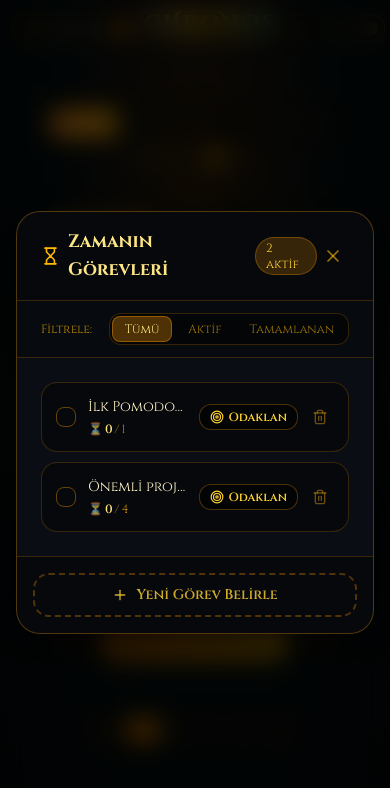
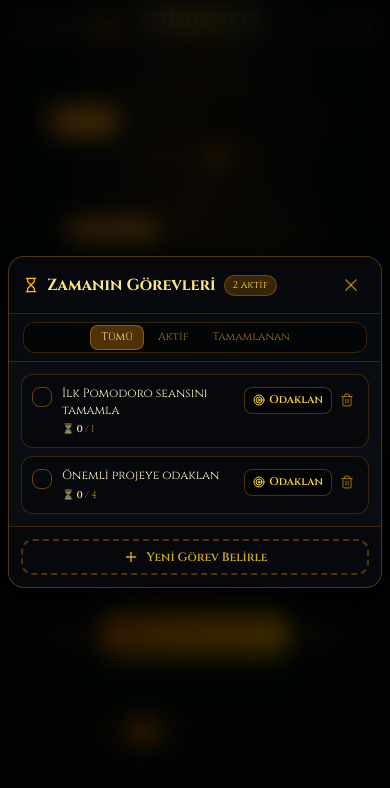
Before and after one commit to AidenVanya/Pomodoro, a React (Vite) app: page / in a window 390 px wide. Both pictures are taken after a click on the button "Görevler Listesi". Shown: the top 788 px of the page. Built offline with nearby package versions, Linux system fonts and the light colour scheme.

Commit message:
fix: mobilde gorevler ve yazilar sigdirildi, yan carklar kaldirildi, ana cark surekli doner yapildi

```diff
--- a/src/App.tsx
+++ b/src/App.tsx
@@ -200,8 +200,8 @@ export function App() {
       </main>
 
       {/* Minimal Footer with Chronos Time Proverb */}
-      <footer className="w-full pb-[max(0.6rem,env(safe-area-inset-bottom))] pt-1 sm:pt-2 text-center text-xs text-amber-400/60 relative z-10 shrink-0 font-chronos">
-        <p className="flex items-center justify-center gap-1.5 text-[11px] sm:text-xs tracking-wider opacity-80">
+      <footer className="w-full pb-[max(0.6rem,env(safe-area-inset-bottom))] pt-1 sm:pt-2 px-3 text-center text-xs text-amber-400/60 relative z-10 shrink-0 font-chronos">
+        <p className="flex items-center justify-center gap-1.5 text-[10px] sm:text-xs tracking-wider opacity-80 px-2">
           <span>⏳</span>
           <span className="italic">"Zaman, ölümlülerin en kıymetli hazinesidir; her saniye bir zaferdir."</span>
           <span>⚜</span>
--- a/src/components/ClockworkGears.tsx
+++ b/src/components/ClockworkGears.tsx
@@ -15,7 +15,6 @@ export const ClockworkGears: React.FC<ClockworkGearsProps> = ({
   className = '',
 }) => {
   const isRunning = status === 'RUNNING';
-  const isPaused = status === 'PAUSED';
 
   // Roman numerals on the Chronos Astrolabe dial (as in the boss arena floor)
   const romanNumerals = ['XII', 'I', 'II', 'III', 'IV', 'V', 'VI', 'VII', 'VIII', 'IX', 'X', 'XI'];
@@ -104,64 +103,11 @@ export const ClockworkGears: React.FC<ClockworkGearsProps> = ({
         </defs>
 
         {/* ======================================================== */}
-        {/* INTERLOCKING SATELLITE GEAR 1: Top-Left Bronze Cogwheel  */}
+        {/* MAIN ASTROLABE GEAR: The Great Wheel of Chronos (Center) */}
+        {/* Constantly spins smoothly to honor the Titan of Time     */}
         {/* ======================================================== */}
         <g
-          className={`origin-[75px_75px] ${isRunning ? 'animate-spin-ccw' : isPaused ? 'paused' : 'opacity-80'}`}
-          style={{ transformOrigin: '75px 75px' }}
-        >
-          {/* Shadow & Teeth */}
-          <path
-            d={generateGearPath(75, 75, 72, 60, 16)}
-            fill="url(#chronosBronze)"
-            stroke="#fbbf24"
-            strokeWidth="1.5"
-            strokeOpacity="0.4"
-            filter="url(#gearShadow)"
-          />
-          {/* Inner ring */}
-          <circle cx="75" cy="75" r="44" fill="#090d14" stroke="#d97706" strokeWidth="2" strokeDasharray="3 4" />
-          {/* Cutout spokes */}
-          <line x1="75" y1="35" x2="75" y2="115" stroke="#fbbf24" strokeWidth="2" strokeOpacity="0.6" />
-          <line x1="35" y1="75" x2="115" y2="75" stroke="#fbbf24" strokeWidth="2" strokeOpacity="0.6" />
-          <line x1="47" y1="47" x2="103" y2="103" stroke="#fbbf24" strokeWidth="2" strokeOpacity="0.6" />
-          <line x1="47" y1="103" x2="103" y2="47" stroke="#fbbf24" strokeWidth="2" strokeOpacity="0.6" />
-          {/* Center Axle Nut */}
-          <circle cx="75" cy="75" r="14" fill="url(#chronosGold)" stroke="#78350f" strokeWidth="2" />
-          <circle cx="75" cy="75" r="5" fill="#18181b" />
-        </g>
-
-        {/* ======================================================== */}
-        {/* INTERLOCKING SATELLITE GEAR 2: Bottom-Right Gold Cogwheel*/}
-        {/* ======================================================== */}
-        <g
-          className={`origin-[425px_415px] ${isRunning ? 'animate-spin-ccw-fast' : isPaused ? 'paused' : 'opacity-80'}`}
-          style={{ transformOrigin: '425px 415px' }}
-        >
-          {/* Teeth */}
-          <path
-            d={generateGearPath(425, 415, 62, 52, 14)}
-            fill="url(#chronosBronze)"
-            stroke="#fbbf24"
-            strokeWidth="1.5"
-            strokeOpacity="0.5"
-            filter="url(#gearShadow)"
-          />
-          <circle cx="425" cy="415" r="36" fill="#090d14" stroke="#d97706" strokeWidth="2" />
-          {/* Triangular spoke cutouts */}
-          <circle cx="425" cy="415" r="24" fill="none" stroke="#fbbf24" strokeWidth="1" strokeDasharray="2 3" />
-          <line x1="425" y1="385" x2="425" y2="445" stroke="#fbbf24" strokeWidth="2" strokeOpacity="0.6" />
-          <line x1="395" y1="415" x2="455" y2="415" stroke="#fbbf24" strokeWidth="2" strokeOpacity="0.6" />
-          {/* Center Hub */}
-          <circle cx="425" cy="415" r="12" fill="url(#chronosGold)" stroke="#78350f" strokeWidth="1.5" />
-          <circle cx="425" cy="415" r="4" fill="#090d14" />
-        </g>
-
-        {/* ======================================================== */}
-        {/* MAIN ASTROLABE GEAR: The Great Wheel of Chronos (Center) */}
-        {/* ======================================================== */}
-        <g
-          className={`origin-[250px_250px] ${isRunning ? 'animate-spin-cw' : isPaused ? 'paused' : 'opacity-90'}`}
+          className="origin-[250px_250px] animate-spin-cw"
           style={{ transformOrigin: '250px 250px' }}
         >
           {/* Great Outer Spiky Gear Teeth (Hades II Clockwork Cathedral Style) */}
--- a/src/components/TaskModal.tsx
+++ b/src/components/TaskModal.tsx
@@ -79,21 +79,21 @@ export const TaskModal: React.FC<TaskModalProps> = ({
       role="dialog"
       aria-modal="true"
       aria-labelledby="task-modal-title"
-      className="fixed inset-0 z-50 flex items-center justify-center p-4 bg-black/70 backdrop-blur-md animate-in fade-in duration-200"
+      className="fixed inset-0 z-50 flex items-center justify-center p-2 sm:p-4 bg-black/75 backdrop-blur-md animate-in fade-in duration-200"
       onClick={onClose}
     >
       <div
-        className="w-full max-w-lg bg-[#0a0e14] text-amber-100 rounded-3xl border border-amber-500/30 shadow-[0_10px_40px_rgba(0,0,0,0.8)] overflow-hidden flex flex-col max-h-[85dvh] m-auto font-chronos"
+        className="w-full max-w-lg bg-[#0a0e14] text-amber-100 rounded-2xl sm:rounded-3xl border border-amber-500/30 shadow-[0_10px_40px_rgba(0,0,0,0.8)] overflow-hidden flex flex-col max-h-[90dvh] sm:max-h-[85dvh] m-auto font-chronos"
         onClick={(e) => e.stopPropagation()}
       >
         {/* Header */}
-        <div className="flex items-center justify-between px-6 py-4 border-b border-amber-500/20 bg-black/40">
-          <div className="flex items-center gap-2">
-            <Hourglass className="w-5 h-5 text-amber-400" />
-            <h2 id="task-modal-title" className="text-lg font-bold text-amber-200">
+        <div className="flex items-center justify-between px-3.5 sm:px-6 py-3 sm:py-4 border-b border-amber-500/20 bg-black/40">
+          <div className="flex items-center gap-2 min-w-0">
+            <Hourglass className="w-4 h-4 sm:w-5 sm:h-5 text-amber-400 shrink-0" />
+            <h2 id="task-modal-title" className="text-base sm:text-lg font-bold text-amber-200 truncate">
               Zamanın Görevleri
             </h2>
-            <span className="text-xs px-2.5 py-0.5 rounded-full bg-amber-500/20 text-amber-300 border border-amber-500/30">
+            <span className="text-[10px] sm:text-xs px-2 py-0.5 rounded-full bg-amber-500/20 text-amber-300 border border-amber-500/30 shrink-0">
               {tasks.filter((t) => !t.isCompleted).length} aktif
             </span>
           </div>
@@ -102,20 +102,20 @@ export const TaskModal: React.FC<TaskModalProps> = ({
             type="button"
             onClick={onClose}
             aria-label="Kapat"
-            className="p-1.5 rounded-xl text-amber-400/60 hover:text-amber-200 hover:bg-amber-500/10 transition-colors cursor-pointer"
+            className="p-1.5 rounded-xl text-amber-400/60 hover:text-amber-200 hover:bg-amber-500/10 transition-colors cursor-pointer shrink-0 ml-2"
           >
             <X className="w-5 h-5" />
           </button>
         </div>
 
         {/* Filter Bar */}
-        <div className="flex items-center justify-between px-6 py-3 border-b border-amber-500/20 bg-black/30 text-xs">
-          <span className="text-amber-400/70">Filtrele:</span>
-          <div className="flex items-center gap-1 bg-black/50 p-0.5 rounded-xl border border-amber-500/20">
+        <div className="flex items-center justify-between px-3.5 sm:px-6 py-2 sm:py-2.5 border-b border-amber-500/20 bg-black/30 text-xs">
+          <span className="text-amber-400/70 hidden xs:inline">Filtrele:</span>
+          <div className="flex items-center gap-1 bg-black/50 p-0.5 rounded-xl border border-amber-500/20 w-full xs:w-auto justify-center">
             <button
               type="button"
               onClick={() => setFilter('all')}
-              className={`px-3 py-1 rounded-lg font-medium transition-colors cursor-pointer ${
+              className={`px-2.5 sm:px-3 py-1 rounded-lg text-[11px] sm:text-xs font-medium transition-colors cursor-pointer ${
                 filter === 'all'
                   ? 'bg-amber-500/30 text-amber-200 border border-amber-500/40 shadow-xs'
                   : 'text-amber-400/60 hover:text-amber-200'
@@ -126,7 +126,7 @@ export const TaskModal: React.FC<TaskModalProps> = ({
             <button
               type="button"
               onClick={() => setFilter('active')}
-              className={`px-3 py-1 rounded-lg font-medium transition-colors cursor-pointer ${
+              className={`px-2.5 sm:px-3 py-1 rounded-lg text-[11px] sm:text-xs font-medium transition-colors cursor-pointer ${
                 filter === 'active'
                   ? 'bg-amber-500/30 text-amber-200 border border-amber-500/40 shadow-xs'
                   : 'text-amber-400/60 hover:text-amber-200'
@@ -137,7 +137,7 @@ export const TaskModal: React.FC<TaskModalProps> = ({
             <button
               type="button"
               onClick={() => setFilter('completed')}
-              className={`px-3 py-1 rounded-lg font-medium transition-colors cursor-pointer ${
+              className={`px-2.5 sm:px-3 py-1 rounded-lg text-[11px] sm:text-xs font-medium transition-colors cursor-pointer ${
                 filter === 'completed'
                   ? 'bg-amber-500/30 text-amber-200 border border-amber-500/40 shadow-xs'
                   : 'text-amber-400/60 hover:text-amber-200'
@@ -149,9 +149,9 @@ export const TaskModal: React.FC<TaskModalProps> = ({
         </div>
 
         {/* Task List */}
-        <div className="p-6 overflow-y-auto space-y-2.5 flex-1">
+        <div className="p-3 sm:p-5 overflow-y-auto space-y-2 sm:space-y-2.5 flex-1">
           {filteredTasks.length === 0 ? (
-            <div className="py-12 text-center text-amber-400/60 text-sm">
+            <div className="py-10 text-center text-amber-400/60 text-xs sm:text-sm px-4">
               {filter === 'completed'
                 ? 'Henüz mühürlenmiş görev yok.'
                 : filter === 'active'
@@ -165,18 +165,18 @@ export const TaskModal: React.FC<TaskModalProps> = ({
               return (
                 <div
                   key={task.id}
-                  className={`group flex items-center justify-between p-3.5 rounded-2xl border transition-all duration-200 ${
+                  className={`group flex items-start sm:items-center justify-between p-2.5 sm:p-3.5 rounded-xl sm:rounded-2xl border transition-all duration-200 gap-2 sm:gap-3 ${
                     isActive
                       ? 'border-amber-400/70 bg-amber-500/15 shadow-sm shadow-amber-500/20'
                       : 'border-amber-500/20 bg-black/40 hover:border-amber-500/40'
                   }`}
                 >
-                  <div className="flex items-center gap-3 min-w-0 flex-1">
+                  <div className="flex items-start sm:items-center gap-2.5 sm:gap-3 min-w-0 flex-1">
                     <button
                       type="button"
                       onClick={() => handleToggleComplete(task.id)}
                       aria-label={task.isCompleted ? 'Tamamlanmadı yap' : 'Tamamlandı yap'}
-                      className={`w-5 h-5 rounded-lg border flex items-center justify-center transition-colors cursor-pointer shrink-0 ${
+                      className={`w-5 h-5 rounded-lg border flex items-center justify-center transition-colors cursor-pointer shrink-0 mt-0.5 sm:mt-0 ${
                         task.isCompleted
                           ? 'bg-emerald-500 border-emerald-400 text-black'
                           : 'border-amber-500/40 hover:border-emerald-400 text-transparent'
@@ -187,7 +187,7 @@ export const TaskModal: React.FC<TaskModalProps> = ({
 
                     <div className="min-w-0 flex-1">
                       <p
-                        className={`text-sm font-medium truncate transition-all ${
+                        className={`text-xs sm:text-sm font-medium break-words leading-snug transition-all ${
                           task.isCompleted
                             ? 'line-through text-amber-400/40'
                             : 'text-amber-100'
@@ -196,7 +196,7 @@ export const TaskModal: React.FC<TaskModalProps> = ({
                         {task.title}
                       </p>
 
-                      <div className="flex items-center gap-1.5 mt-1 text-xs text-amber-400/70">
+                      <div className="flex items-center flex-wrap gap-1.5 mt-1 text-[10px] sm:text-xs text-amber-400/70">
                         <span className="flex items-center gap-0.5">
                           <span aria-hidden="true">⏳</span>
                           <span className="font-semibold text-amber-200">
@@ -207,7 +207,7 @@ export const TaskModal: React.FC<TaskModalProps> = ({
                         </span>
 
                         {task.completedPomodoros >= task.estimatedPomodoros && (
-                          <span className="text-[11px] text-emerald-400 font-medium ml-1">
+                          <span className="text-[10px] sm:text-[11px] text-emerald-400 font-medium ml-0.5">
                             Zafer kazanıldı
                           </span>
                         )}
@@ -215,19 +215,19 @@ export const TaskModal: React.FC<TaskModalProps> = ({
                     </div>
                   </div>
 
-                  <div className="flex items-center gap-2 shrink-0 ml-3">
+                  <div className="flex items-center gap-1 sm:gap-2 shrink-0 self-start sm:self-center pt-0.5 sm:pt-0">
                     {!task.isCompleted && (
                       <button
                         type="button"
                         onClick={() => onSelectActiveTask(isActive ? null : task.id)}
-                        className={`flex items-center gap-1 px-2.5 py-1 rounded-xl text-xs font-semibold transition-all cursor-pointer ${
+                        className={`flex items-center gap-1 px-2 py-1 sm:px-2.5 sm:py-1 rounded-lg sm:rounded-xl text-[11px] sm:text-xs font-semibold transition-all cursor-pointer ${
                           isActive
-                            ? 'bg-amber-500 text-black shadow-xs'
+                            ? 'bg-amber-500 text-black shadow-xs font-bold'
                             : 'bg-black/60 border border-amber-500/30 text-amber-300 hover:bg-amber-500/20'
                         }`}
                         title={isActive ? 'Aktif görevi kaldır' : 'Bu göreve odaklan'}
                       >
-                        <Target className="w-3.5 h-3.5" />
+                        <Target className="w-3 h-3 sm:w-3.5 sm:h-3.5" />
                         <span>{isActive ? 'Aktif' : 'Odaklan'}</span>
                       </button>
                     )}
@@ -236,9 +236,9 @@ export const TaskModal: React.FC<TaskModalProps> = ({
                       type="button"
                       onClick={() => handleDeleteTask(task.id)}
                       aria-label="Görevi Sil"
-                      className="p-1.5 rounded-lg text-amber-400/50 hover:text-rose-400 hover:bg-rose-500/10 transition-colors opacity-80 group-hover:opacity-100 cursor-pointer"
+                      className="p-1 sm:p-1.5 rounded-lg text-amber-400/50 hover:text-rose-400 hover:bg-rose-500/10 transition-colors cursor-pointer"
                     >
-                      <Trash2 className="w-4 h-4" />
+                      <Trash2 className="w-3.5 h-3.5 sm:w-4 sm:h-4" />
                     </button>
                   </div>
                 </div>
@@ -248,46 +248,46 @@ export const TaskModal: React.FC<TaskModalProps> = ({
         </div>
 
         {/* Footer / Add Task Area */}
-        <div className="p-4 border-t border-amber-500/20 bg-black/40">
+        <div className="p-3 sm:p-4 border-t border-amber-500/20 bg-black/40">
           {!isAdding ? (
             <button
               type="button"
               onClick={() => setIsAdding(true)}
-              className="w-full py-2.5 px-4 rounded-2xl border-2 border-dashed border-amber-500/30 hover:border-amber-400/60 text-amber-300/80 hover:text-amber-200 flex items-center justify-center gap-2 text-sm font-semibold transition-all cursor-pointer"
+              className="w-full py-2 sm:py-2.5 px-3 sm:px-4 rounded-xl sm:rounded-2xl border-2 border-dashed border-amber-500/30 hover:border-amber-400/60 text-amber-300/80 hover:text-amber-200 flex items-center justify-center gap-2 text-xs sm:text-sm font-semibold transition-all cursor-pointer"
             >
               <Plus className="w-4 h-4" />
               <span>Yeni Görev Belirle</span>
             </button>
           ) : (
-            <form onSubmit={handleAddTask} className="space-y-3">
+            <form onSubmit={handleAddTask} className="space-y-2.5 sm:space-y-3">
               <input
                 type="text"
                 autoFocus
                 placeholder="Görev adı..."
                 value={newTitle}
                 onChange={(e) => setNewTitle(e.target.value)}
-                className="w-full px-3.5 py-2 text-sm rounded-xl border border-amber-500/40 bg-black/60 text-amber-100 placeholder-amber-400/40 focus:outline-none focus:border-amber-400"
+                className="w-full px-3 py-2 text-xs sm:text-sm rounded-xl border border-amber-500/40 bg-black/60 text-amber-100 placeholder-amber-400/40 focus:outline-none focus:border-amber-400"
               />
 
               <div className="flex items-center justify-between">
-                <span className="text-xs text-amber-400/80">
+                <span className="text-[11px] sm:text-xs text-amber-400/80">
                   Tahmini Süre (Kum Saati):
                 </span>
                 <div className="flex items-center gap-2">
                   <button
                     type="button"
                     onClick={() => setEstimatedPomodoros((prev) => Math.max(1, prev - 1))}
-                    className="w-7 h-7 rounded-lg bg-black/60 border border-amber-500/30 flex items-center justify-center text-sm font-bold text-amber-300 cursor-pointer hover:bg-amber-500/20"
+                    className="w-6 h-6 sm:w-7 sm:h-7 rounded-lg bg-black/60 border border-amber-500/30 flex items-center justify-center text-xs sm:text-sm font-bold text-amber-300 cursor-pointer hover:bg-amber-500/20"
                   >
                     -
                   </button>
-                  <span className="font-mono text-xs px-2 text-amber-200">
+                  <span className="font-mono text-xs px-1.5 sm:px-2 text-amber-200">
                     ⏳ {estimatedPomodoros}
                   </span>
                   <button
                     type="button"
                     onClick={() => setEstimatedPomodoros((prev) => Math.min(10, prev + 1))}
-                    className="w-7 h-7 rounded-lg bg-black/60 border border-amber-500/30 flex items-center justify-center text-sm font-bold text-amber-300 cursor-pointer hover:bg-amber-500/20"
+                    className="w-6 h-6 sm:w-7 sm:h-7 rounded-lg bg-black/60 border border-amber-500/30 flex items-center justify-center text-xs sm:text-sm font-bold text-amber-300 cursor-pointer hover:bg-amber-500/20"
                   >
                     +
                   </button>
@@ -298,14 +298,14 @@ export const TaskModal: React.FC<TaskModalProps> = ({
                 <button
                   type="button"
                   onClick={() => setIsAdding(false)}
-                  className="px-3 py-1.5 text-xs text-amber-400/60 hover:text-amber-200 cursor-pointer"
+                  className="px-2.5 sm:px-3 py-1.5 text-xs text-amber-400/60 hover:text-amber-200 cursor-pointer"
                 >
                   Vazgeç
                 </button>
                 <button
                   type="submit"
                   disabled={!newTitle.trim()}
-                  className="px-4 py-1.5 text-xs font-bold rounded-xl bg-gradient-to-r from-amber-600 to-amber-500 text-black hover:from-amber-500 hover:to-yellow-400 disabled:opacity-50 cursor-pointer shadow-xs"
+                  className="px-3.5 sm:px-4 py-1.5 text-xs font-bold rounded-xl bg-gradient-to-r from-amber-600 to-amber-500 text-black hover:from-amber-500 hover:to-yellow-400 disabled:opacity-50 cursor-pointer shadow-xs"
                 >
                   Mühürle & Kaydet
                 </button>
--- a/src/components/TimerDisplay.tsx
+++ b/src/components/TimerDisplay.tsx
@@ -93,11 +93,11 @@ export const TimerDisplay: React.FC<TimerDisplayProps> = ({
   return (
     <div className="relative flex flex-col items-center justify-center my-1 sm:my-3 select-none shrink-0 w-full max-w-sm sm:max-w-md mx-auto">
       {/* Visual Mode Selector: Çarklar / Kum Saati / Bütünleşik */}
-      <div className="flex items-center gap-1 mb-2 px-2 py-1 rounded-full bg-black/40 border border-amber-500/20 backdrop-blur-md z-20 shadow-xs">
+      <div className="flex items-center gap-0.5 sm:gap-1 mb-2 px-1.5 sm:px-2 py-0.5 sm:py-1 rounded-full bg-black/40 border border-amber-500/20 backdrop-blur-md z-20 shadow-xs">
         <button
           type="button"
           onClick={() => setVisualMode('combined')}
-          className={`flex items-center gap-1 px-2.5 py-0.5 rounded-full text-[11px] font-chronos transition-all cursor-pointer ${
+          className={`flex items-center gap-1 px-2 sm:px-2.5 py-0.5 rounded-full text-[10px] sm:text-[11px] font-chronos transition-all cursor-pointer ${
             visualMode === 'combined'
               ? 'bg-gradient-to-r from-amber-600 to-amber-500 text-white font-bold shadow-xs'
               : 'text-amber-200/70 hover:text-amber-100'
@@ -111,7 +111,7 @@ export const TimerDisplay: React.FC<TimerDisplayProps> = ({
         <button
           type="button"
           onClick={() => setVisualMode('gears')}
-          className={`flex items-center gap-1 px-2.5 py-0.5 rounded-full text-[11px] font-chronos transition-all cursor-pointer ${
+          className={`flex items-center gap-1 px-2 sm:px-2.5 py-0.5 rounded-full text-[10px] sm:text-[11px] font-chronos transition-all cursor-pointer ${
             visualMode === 'gears'
               ? 'bg-gradient-to-r from-amber-600 to-amber-500 text-white font-bold shadow-xs'
               : 'text-amber-200/70 hover:text-amber-100'
@@ -125,7 +125,7 @@ export const TimerDisplay: React.FC<TimerDisplayProps> = ({
         <button
           type="button"
           onClick={() => setVisualMode('hourglass')}
-          className={`flex items-center gap-1 px-2.5 py-0.5 rounded-full text-[11px] font-chronos transition-all cursor-pointer ${
+          className={`flex items-center gap-1 px-2 sm:px-2.5 py-0.5 rounded-full text-[10px] sm:text-[11px] font-chronos transition-all cursor-pointer ${
             visualMode === 'hourglass'
               ? 'bg-gradient-to-r from-amber-600 to-amber-500 text-white font-bold shadow-xs'
               : 'text-amber-200/70 hover:text-amber-100'
@@ -303,13 +303,13 @@ export const TimerDisplay: React.FC<TimerDisplayProps> = ({
           )}
 
           {/* Active Task Indicator inside circle */}
-          <div className="mt-1.5 max-w-[210px] truncate">
+          <div className="mt-1 sm:mt-1.5 max-w-[170px] xs:max-w-[200px] sm:max-w-[230px] truncate">
             {activeTask ? (
               <button
                 type="button"
                 onClick={onOpenTasks}
                 title={`Aktif Görev: ${activeTask.title} (Görevleri açmak için tıkla)`}
-                className="flex items-center justify-center gap-1.5 text-[11px] text-amber-200 bg-black/60 backdrop-blur-md px-3 py-1 rounded-full border border-amber-500/30 shadow-xs hover:border-amber-400 transition-all cursor-pointer truncate max-w-full font-chronos"
+                className="flex items-center justify-center gap-1 sm:gap-1.5 text-[10px] sm:text-[11px] text-amber-200 bg-black/60 backdrop-blur-md px-2.5 py-0.5 sm:px-3 sm:py-1 rounded-full border border-amber-500/30 shadow-xs hover:border-amber-400 transition-all cursor-pointer truncate max-w-full font-chronos"
               >
                 {activeTask.isCompleted ? (
                   <CheckCircle2 className="w-3 h-3 text-emerald-400 shrink-0" />
```
Also changed, not shown: src/components/Header.tsx (+8 -8 lines), src/components/StatsModal.tsx (+9 -9 lines).
